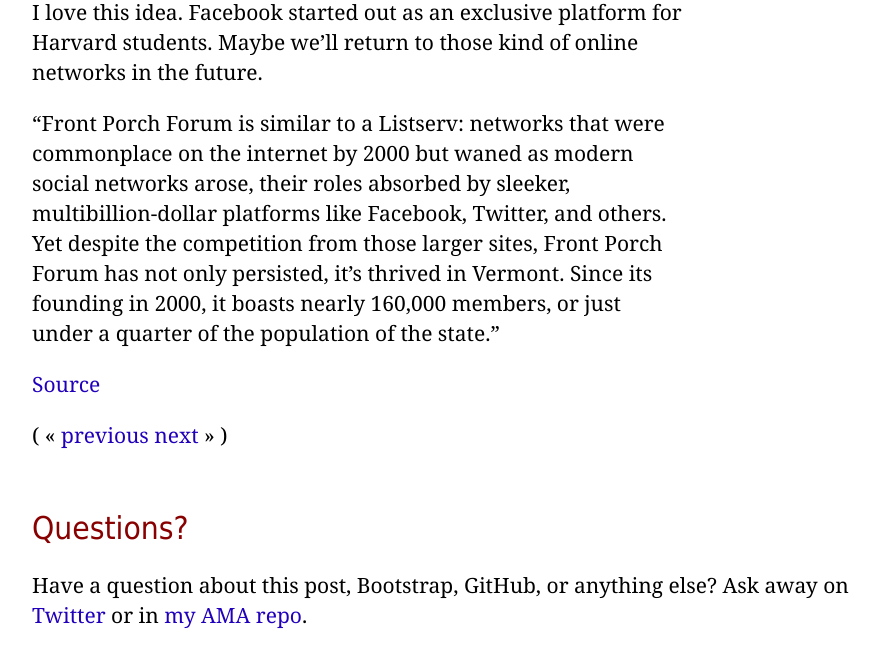
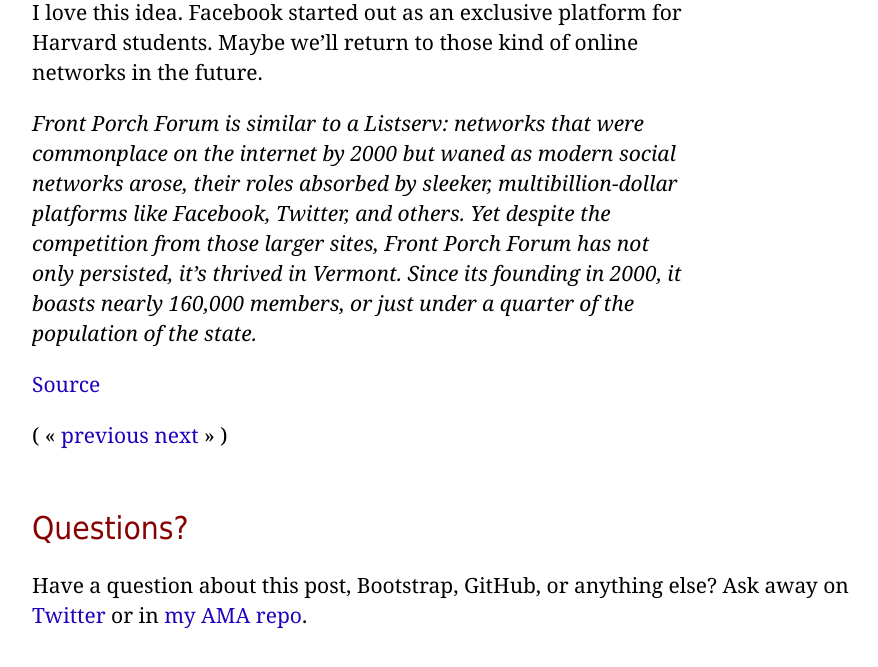
Before and after one commit to derykmakgill/commonplace, a Jekyll site: the page built from _posts/2019-04-10-5.md, in a window 1280 px wide and 900 px high, scrolled down 1005 px, cut to the strip 151-818 px from the top of the window. Shown: the whole strip, without its empty margins (188-1066 px from the left). Built offline with Jekyll 4.4.1, drawn with Linux system fonts in a browser that asks for light colours.

Commit message:
Update 2019-04-10-5.md

```diff
--- a/_posts/2019-04-10-5.md
+++ b/_posts/2019-04-10-5.md
@@ -7,6 +7,6 @@
 
 I love this idea. Facebook started out as an exclusive platform for Harvard students. Maybe we'll return to those kind of online networks in the future.
 
-"Front Porch Forum is similar to a Listserv: networks that were commonplace on the internet by 2000 but waned as modern social networks arose, their roles absorbed by sleeker, multibillion-dollar platforms like Facebook, Twitter, and others. Yet despite the competition from those larger sites, Front Porch Forum has not only persisted, it’s thrived in Vermont. Since its founding in 2000, it boasts nearly 160,000 members, or just under a quarter of the population of the state."
+>Front Porch Forum is similar to a Listserv: networks that were commonplace on the internet by 2000 but waned as modern social networks arose, their roles absorbed by sleeker, multibillion-dollar platforms like Facebook, Twitter, and others. Yet despite the competition from those larger sites, Front Porch Forum has not only persisted, it’s thrived in Vermont. Since its founding in 2000, it boasts nearly 160,000 members, or just under a quarter of the population of the state.
 
 [Source](https://www.theverge.com/2019/1/24/18129437/front-porch-forum-vermont-social-network-listserv-local-online-community)
```
